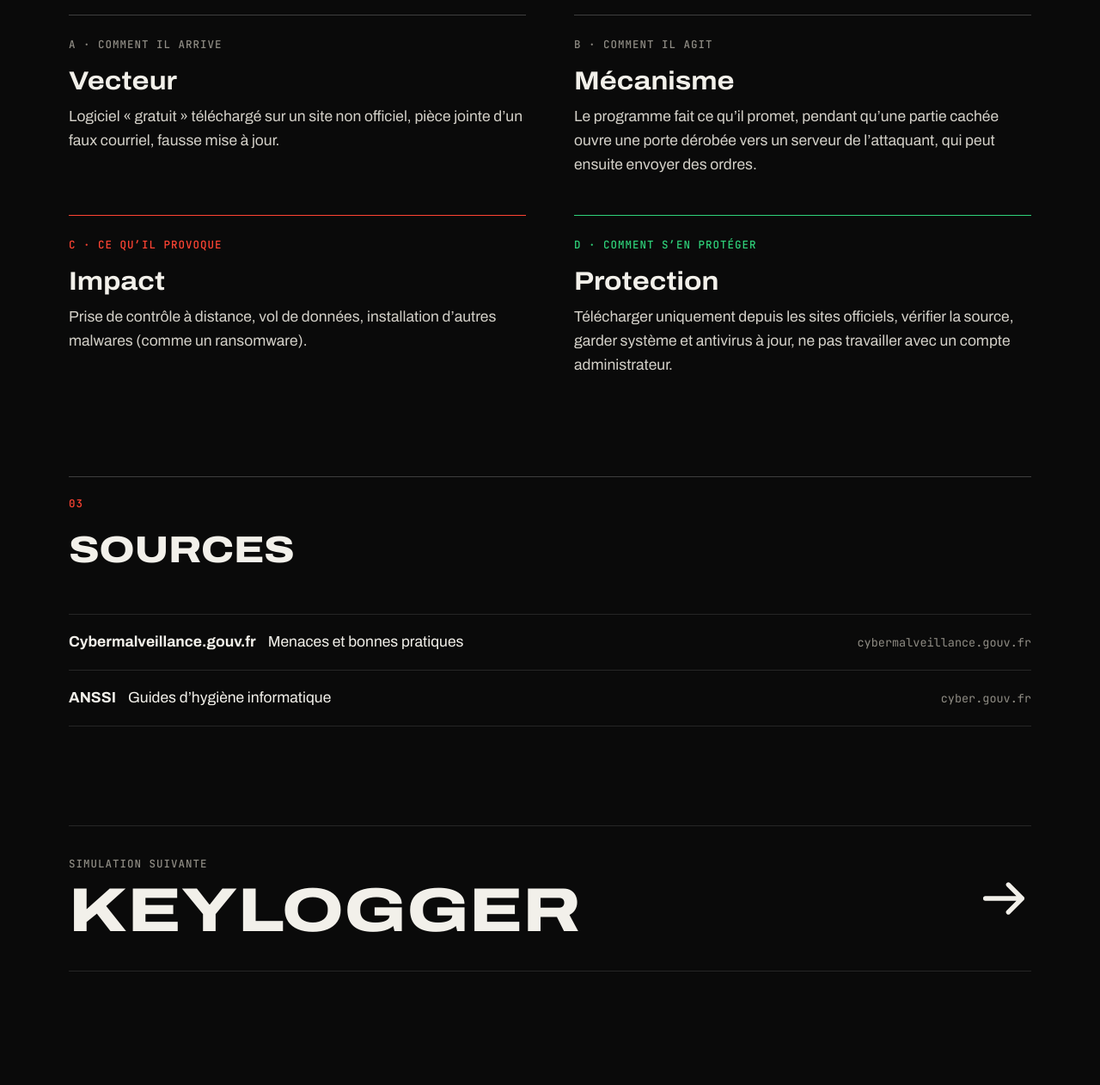
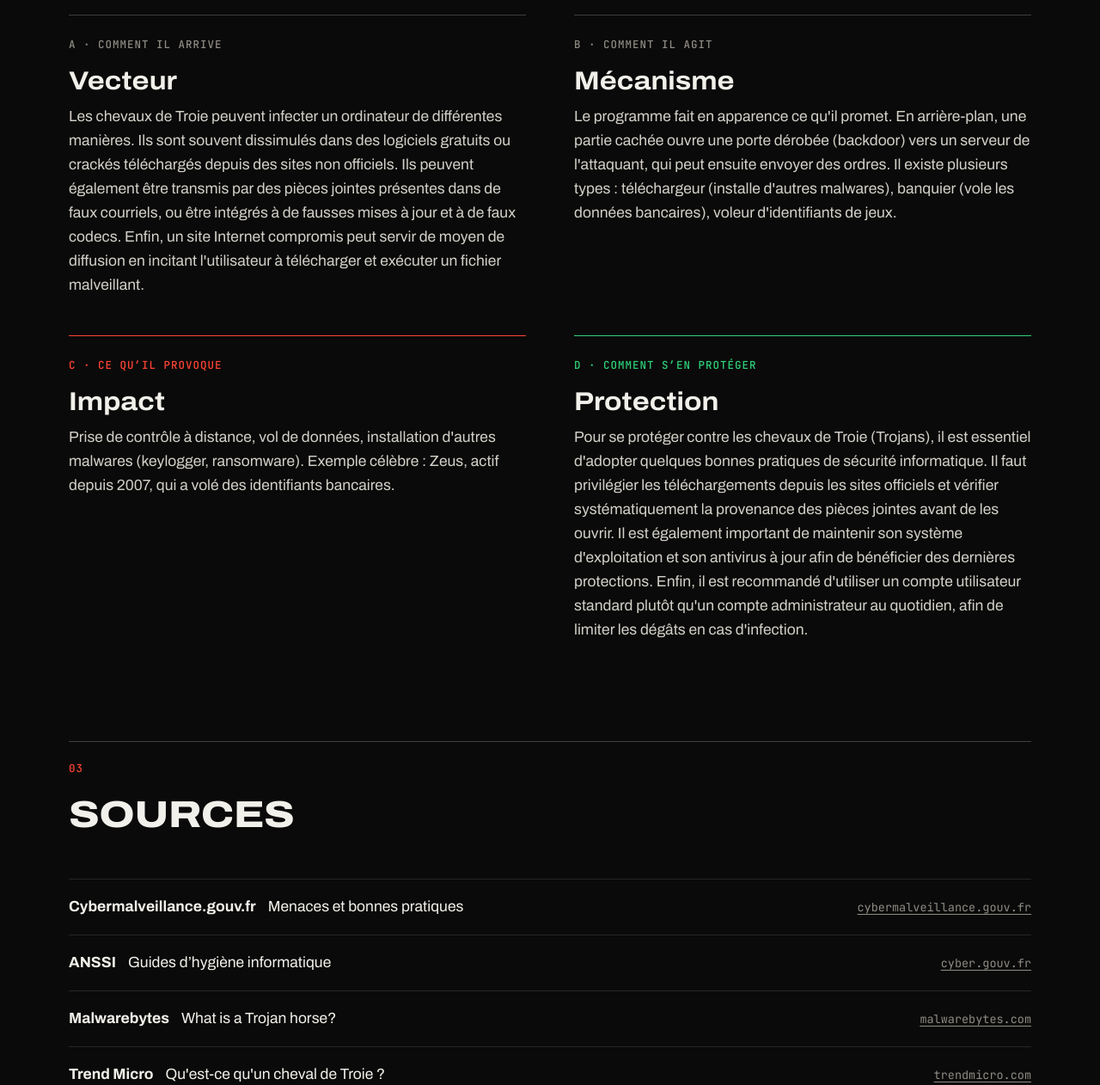
Before and after one commit to Gabriel-DSF/Malaware, a plain HTML site: page trojan.html in a window 1280 px wide. Shown: the part 2140-3402 px from the top of the page at 86% size. Drawn offline with Linux system fonts and the light colour scheme.

Commit message:
modification fiche trojan et transforme les sources en liens cliquables

```diff
--- a/trojan.html
+++ b/trojan.html
@@ -61,10 +61,10 @@
       <p class="sec-d">L’essentiel à retenir sur les chevaux de Troie.</p>
     </header>
     <div class="fiche">
-      <article class="fi rv" style="--i:0"><p class="fi-k">A · Comment il arrive</p><h3>Vecteur</h3><p>Logiciel « gratuit » téléchargé sur un site non officiel, pièce jointe d’un faux courriel, fausse mise à jour.</p></article>
-      <article class="fi rv" style="--i:1"><p class="fi-k">B · Comment il agit</p><h3>Mécanisme</h3><p>Le programme fait ce qu’il promet, pendant qu’une partie cachée ouvre une porte dérobée vers un serveur de l’attaquant, qui peut ensuite envoyer des ordres.</p></article>
-      <article class="fi impact rv" style="--i:2"><p class="fi-k">C · Ce qu’il provoque</p><h3>Impact</h3><p>Prise de contrôle à distance, vol de données, installation d’autres malwares (comme un ransomware).</p></article>
-      <article class="fi protection rv" style="--i:3"><p class="fi-k">D · Comment s’en protéger</p><h3>Protection</h3><p>Télécharger uniquement depuis les sites officiels, vérifier la source, garder système et antivirus à jour, ne pas travailler avec un compte administrateur.</p></article>
+      <article class="fi rv" style="--i:0"><p class="fi-k">A · Comment il arrive</p><h3>Vecteur</h3><p>Les chevaux de Troie peuvent infecter un ordinateur de différentes manières. Ils sont souvent dissimulés dans des logiciels gratuits ou crackés téléchargés depuis des sites non officiels. Ils peuvent également être transmis par des pièces jointes présentes dans de faux courriels, ou être intégrés à de fausses mises à jour et à de faux codecs. Enfin, un site Internet compromis peut servir de moyen de diffusion en incitant l'utilisateur à télécharger et exécuter un fichier malveillant.</p></article>
+      <article class="fi rv" style="--i:1"><p class="fi-k">B · Comment il agit</p><h3>Mécanisme</h3><p>Le programme fait en apparence ce qu'il promet. En arrière-plan, une partie cachée ouvre une porte dérobée (backdoor) vers un serveur de l'attaquant, qui peut ensuite envoyer des ordres. Il existe plusieurs types : téléchargeur (installe d'autres malwares), banquier (vole les données bancaires), voleur d'identifiants de jeux.</p></article>
+      <article class="fi impact rv" style="--i:2"><p class="fi-k">C · Ce qu’il provoque</p><h3>Impact</h3><p>Prise de contrôle à distance, vol de données, installation d'autres malwares (keylogger, ransomware). Exemple célèbre : Zeus, actif depuis 2007, qui a volé des identifiants bancaires.</p></article>
+      <article class="fi protection rv" style="--i:3"><p class="fi-k">D · Comment s’en protéger</p><h3>Protection</h3><p>Pour se protéger contre les chevaux de Troie (Trojans), il est essentiel d'adopter quelques bonnes pratiques de sécurité informatique. Il faut privilégier les téléchargements depuis les sites officiels et vérifier systématiquement la provenance des pièces jointes avant de les ouvrir. Il est également important de maintenir son système d'exploitation et son antivirus à jour afin de bénéficier des dernières protections. Enfin, il est recommandé d'utiliser un compte utilisateur standard plutôt qu'un compte administrateur au quotidien, afin de limiter les dégâts en cas d'infection.</p></article>
     </div>
   </section>
 
@@ -74,8 +74,10 @@
       <h2>Sources</h2>
     </header>
     <ul class="sources rv">
-      <li><b>Cybermalveillance.gouv.fr</b> Menaces et bonnes pratiques <span>cybermalveillance.gouv.fr</span></li>
-      <li><b>ANSSI</b> Guides d’hygiène informatique <span>cyber.gouv.fr</span></li>
+      <li><b>Cybermalveillance.gouv.fr</b> Menaces et bonnes pratiques <span><a target="_blank" href="https://www.cybermalveillance.gouv.fr/">cybermalveillance.gouv.fr</a></span></li>
+      <li><b>ANSSI</b> Guides d’hygiène informatique <span><a target="_blank" href="https://cyber.gouv.fr/">cyber.gouv.fr</a></span></li>
+      <li><b>Malwarebytes</b> What is a Trojan horse? <span><a target="_blank" href="https://www.malwarebytes.com/fr/trojan">malwarebytes.com</a></span></li>
+      <li><b>Trend Micro</b> Qu'est-ce qu'un cheval de Troie ? <span><a target="_blank" href="https://www.trendmicro.com/fr_fr/what-is/cyber-attack/trojan-horse.html">trendmicro.com</a></span></li>
     </ul>
   </section>
 
```
